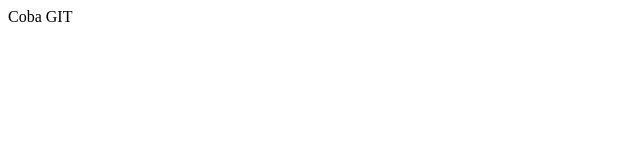
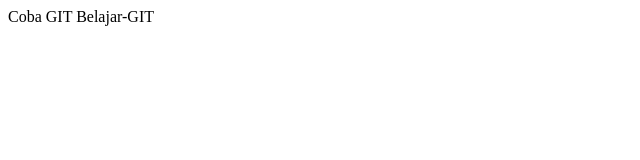
Before and after one commit to Retnaldi41/lanjutan-git, a plain HTML site: page index.html in a window 1280 px wide. Shown: the whole page, without its empty margins (0-640 px from the left). Drawn offline with Linux system fonts and the light colour scheme.

Commit message:
update Belajar-2

```diff
--- a/index.html
+++ b/index.html
@@ -5,5 +5,6 @@
 </head>
 <body>
 	Coba GIT
+	Belajar-GIT
 </body>
 </html>
```
